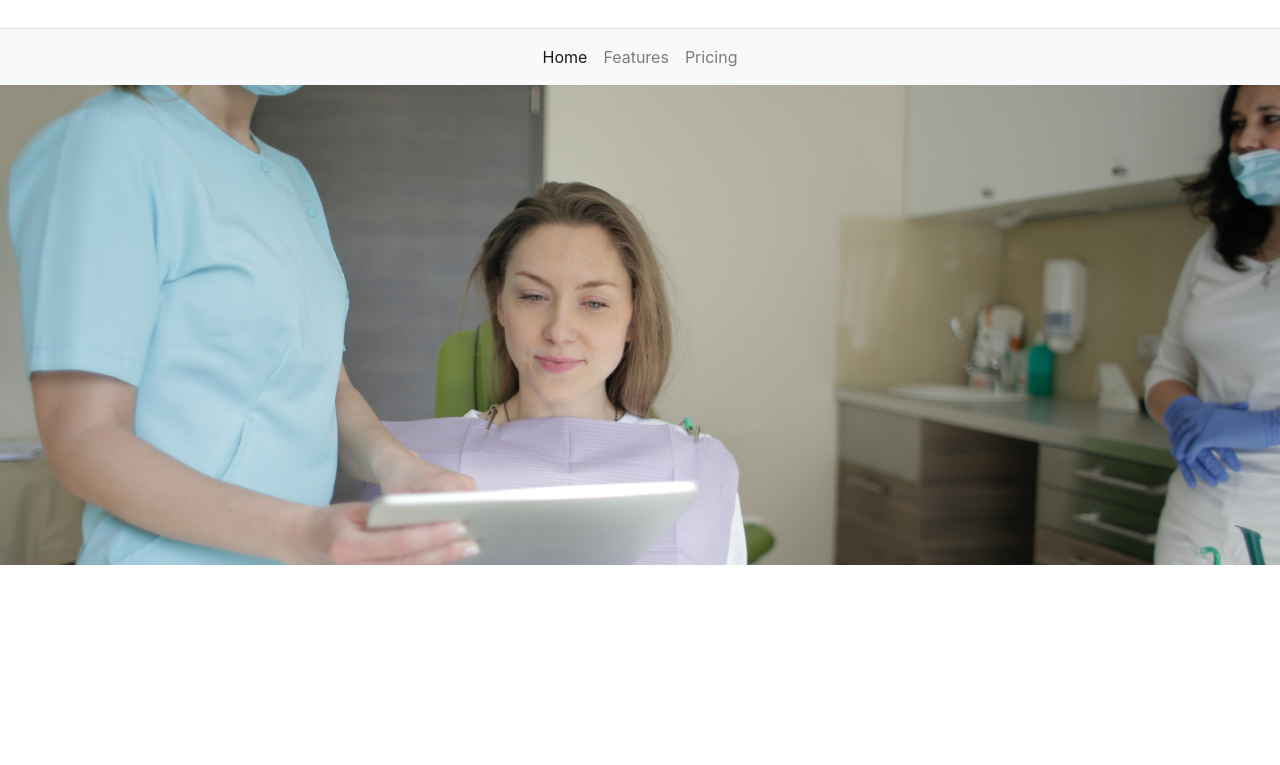
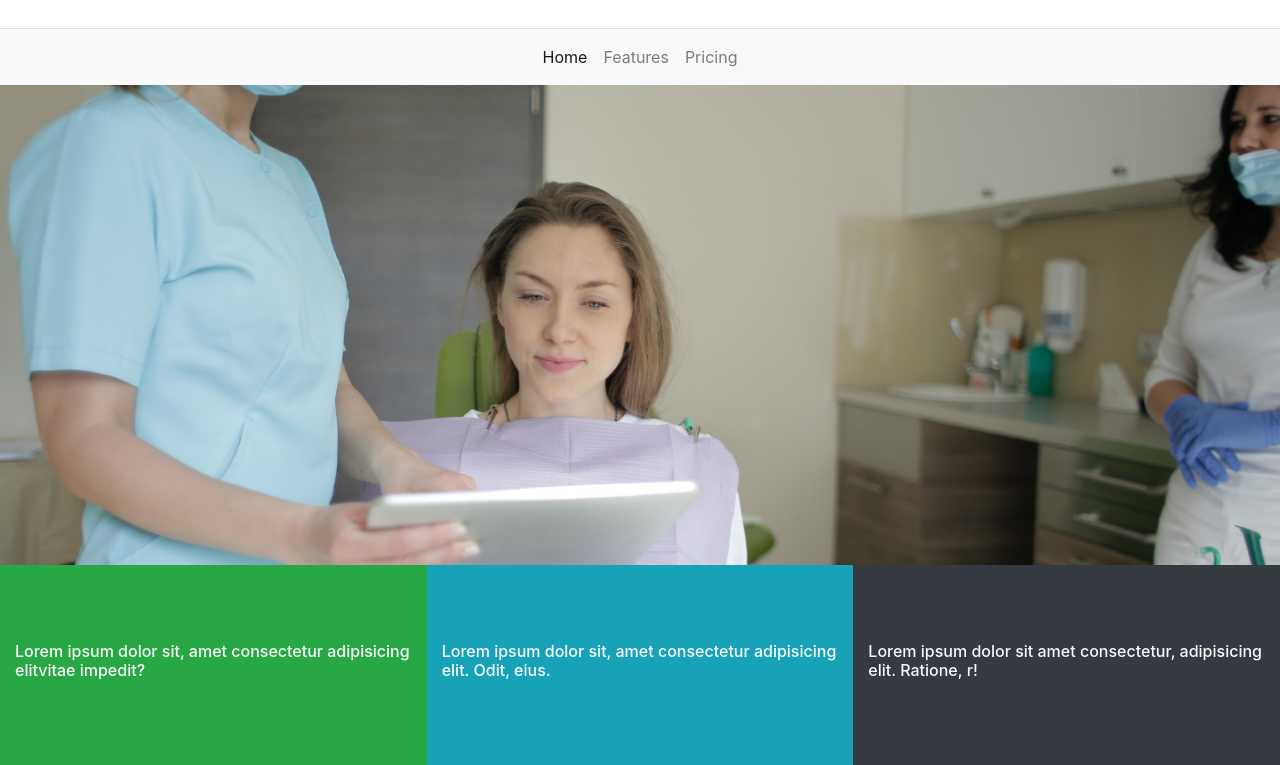
Before and after one commit to keivanmojmali/dental-website, a plain HTML site: page index.html in a window 1280 px wide. Shown: the part 121-886 px from the top of the page. Before the commit the page ends 800 px from the top, so only its background shows below. Drawn offline with nearby package versions, Linux system fonts and the light colour scheme.

Commit message:
working on rendering

```diff
--- a/index.html
+++ b/index.html
@@ -59,6 +59,27 @@
   </div>
 
 
+<!-- COLORFUL ROW WITH THREE COLUMNS -->
+<div class="row largest-height">
+  <div class="col bg-success text-light d-flex justify-content-center align-items-center">
+    <h6>Lorem ipsum dolor sit, amet consectetur adipisicing elitvitae impedit?</h6>
+  </div>
+  <div class="col bg-info text-light d-flex justify-content-center align-items-center">
+    <h6>Lorem ipsum dolor sit, amet consectetur adipisicing elit. Odit, eius.</h6>
+  </div>
+  <div class="col  bg-dark text-light d-flex justify-content-center align-items-center">
+    <h6>Lorem ipsum dolor sit amet consectetur, adipisicing elit. Ratione, r!</h6>
+  </div>
+</div>
+
+
+
+
+
+
+
+
+
 </div>
 
 
--- a/style.css
+++ b/style.css
@@ -8,3 +8,7 @@
   background-size: cover;
   height: 60vh;
 }
+
+.largest-height {
+  height: 200px;
+}
```
